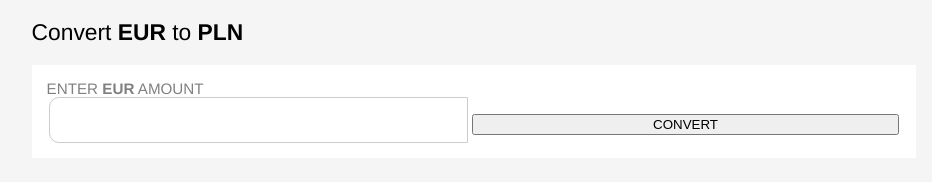
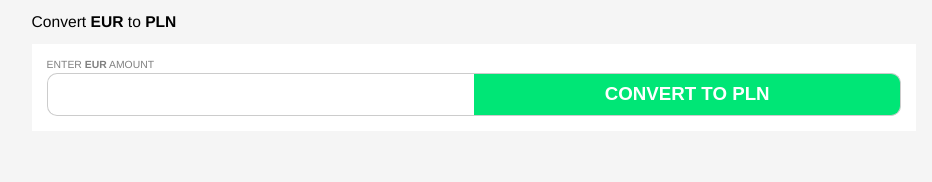
Before and after one commit to lukawski/converter, a website built with webpack: page index.html in a window 1280 px wide. Shown: the whole page, without its empty margins (166-1098 px from the left). Built offline with Linux system fonts and the light colour scheme.

Commit message:
Both sections done

```diff
--- a/index.html
+++ b/index.html
@@ -10,13 +10,12 @@
     <main class="container">
         <section class="converter-section">
             <header>
-                <h1 class="converter-heading">Convert <span class="upper bold">eur</span> to <span class="upper bold">pln</span></h1>
+                <h1 class="converter-heading text-left">Convert <span class="upper bold">eur</span> to <span class="upper bold">pln</span></h1>
             </header>
 
             <div class="converter">
-                <label for="value" class="upper converter-input-label">enter <span class="bold">eur</span> amount</label>
-                <input type="text" id="value" class="converter-input">
-                <button type="button" id="convert" class="converter-button">CONVERT</button>
+                <label for="value" class="upper converter-input-label text-left">enter <span class="bold">eur</span> amount</label>
+                <div><input type="text" id="value" class="converter-input bold"><button type="button" id="convert" class="converter-button bold">CONVERT TO PLN</button></div>
             </div>
         </section>
 
--- a/package.json
+++ b/package.json
@@ -6,7 +6,7 @@
   "scripts": {
     "test": "echo \"Error: no test specified\" && exit 1",
     "build": "webpack",
-    "serve": "webpack-dev-server",
+    "serve": "webpack-dev-server --open",
     "start": "node server.js"
   },
   "repository": {
--- a/src/History.js
+++ b/src/History.js
@@ -21,7 +21,7 @@ export default class History {
     var hour = element.date.getHours() > 9 ? element.date.getHours() : `0${element.date.getHours()}`
     var min = element.date.getMinutes() > 9 ? element.date.getMinutes() : `0${element.date.getMinutes()}`
 
-    el.innerHTML = `<div class="tile-content"><p class="upper">pln amount</p> <h1>${element.value}</h1></div>
+    el.innerHTML = `<div class="tile-content"><p class="upper tile-title">pln amount</p> <h1 class="tile-amount">${element.value}</h1></div>
                     <time class="tile-date">${element.date.getFullYear()}.${month}.${day} ${hour}:${min}</time>`
     return el
   }
--- a/src/index.css
+++ b/src/index.css
@@ -3,7 +3,7 @@
 }
 
 html {
-    font-size: 95%;
+    font-size: 65%;
     font-family: "Helvetica Neue", Helvetica, Arial, sans-serif;
 }
 
@@ -13,6 +13,14 @@ body {
 
 .upper {
     text-transform: uppercase;
+}
+
+.text-left {
+    text-align: left;
+}
+
+.bold {
+    font-weight: bold;
 }
 
 .container {
@@ -28,11 +36,6 @@ body {
 .converter-heading {
     font-size: 1.5em;
     font-weight: normal;
-    text-align: left;
-}
-
-.bold {
-    font-weight: bold;
 }
 
 .converter {
@@ -43,23 +46,39 @@ body {
 .converter-input-label {
     display: block;
     color: #808080;
-    text-align: left;
+    margin-bottom: 3px;
+}
+
+.converter-input, .converter-button {
+    width: 50%;
+    outline: none;
+    border:1px solid #cccccc;
+    padding: 0.5em;
+    font-size: 1.8em;
 }
 
 .converter-input {
-    outline: none;
-    width: 49%;
     border-radius:10px 0px 0px 10px;
     -moz-border-radius:10px 0px 0px 10px;
     -webkit-border-radius:10px 0px 0px 10px;
-    padding: 0.3em;
-    font-size: 1.7em;
-    font-weight: bold;
     border:1px solid #cccccc;
+    border-right: 0px;
 }
 
 .converter-button {
-    width: 50%;
+    -webkit-border-radius: 0px 10px 10px 0px;
+    -moz-border-radius: 0px 10px 10px 0px;
+    border-radius: 0px 10px 10px 0px;
+    border:1px solid #cccccc;
+    border-left: 0px;
+    background: #00E676;
+    color: white;
+    transition: all 0.2s;
+}
+
+.converter-button:hover {
+    background: #00ff84;
+    cursor: pointer;
 }
 
 .history-section {
@@ -69,6 +88,26 @@ body {
 }
 
 .tile {
-    width: 50%;
+    width: 45%;
+    text-align: left;
+    margin: 1rem;
+    transition: all 3s;
+}
+
+.tile-title {
+    color: #808080;
+}
+
+.tile-content {
     text-align: center;
+    background: white;
+    padding: 5px;
 }
+
+.tile-amount {
+    font-size: 2.5em;
+}
+
+.tile-date {
+    color: #808080;
+}
```
Also changed, not shown: dist/bundle.js, dist/styles.css.
